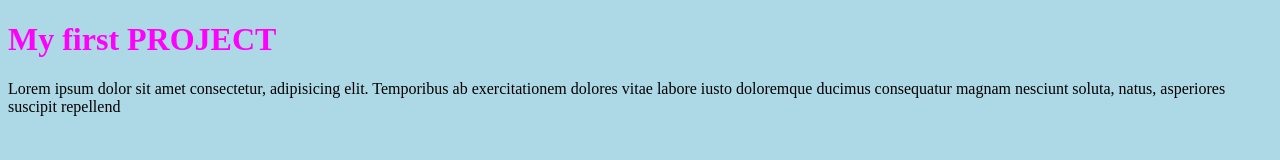
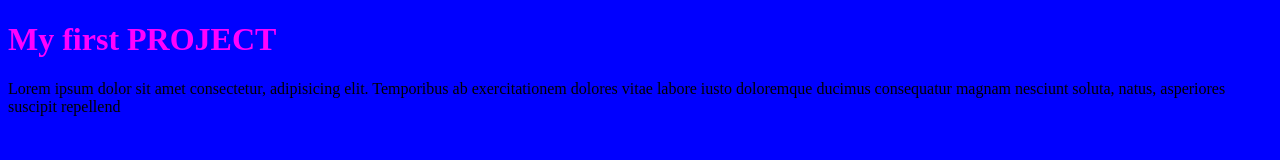
Before and after one commit to Nicolesiebler/fbw6-first-project, a plain HTML site: page index.html in a window 1280 px wide. Drawn offline with Linux system fonts and the light colour scheme.

Commit message:
changing style

```diff
--- a/css/style.css
+++ b/css/style.css
@@ -1,5 +1,5 @@
 body{
-    background: lightblue
+    background: blue
 }
 h1{
     color: magenta
```
